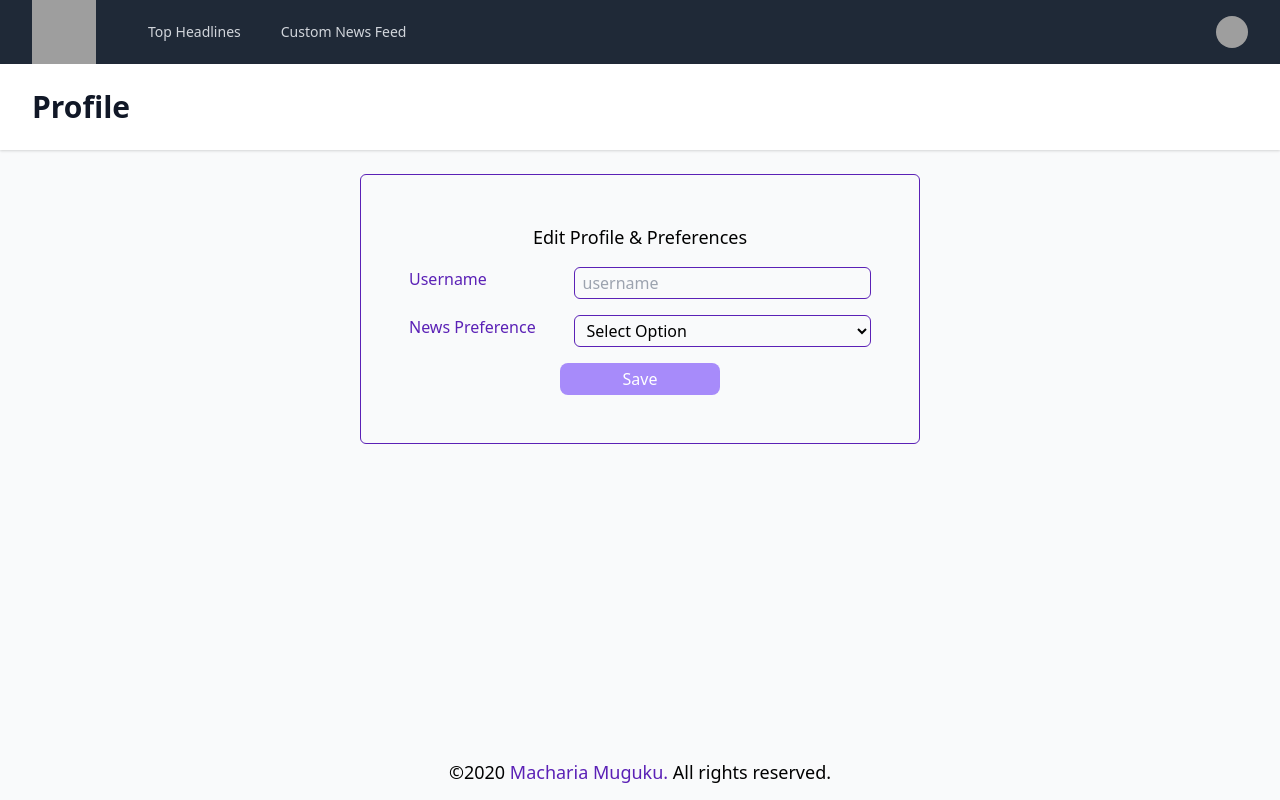
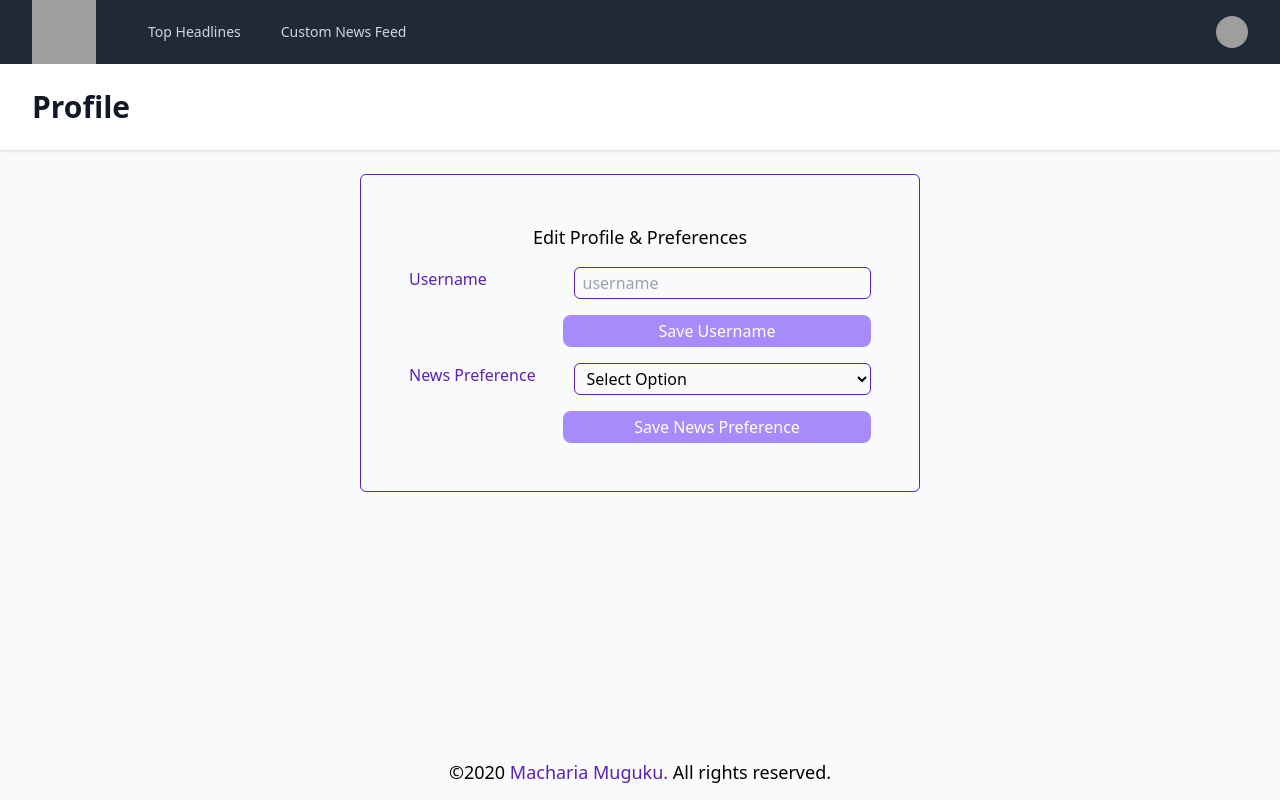
Before and after one commit to bridgecrew-perf6/nextjs-react-tailwind-react-query-news-app, a Next.js app: page /profile in a window 1280 px wide. Built offline with nearby package versions, Linux system fonts and the light colour scheme; grey boxes are pictures that could not be loaded.

Commit message:
save profile fields separately

```diff
--- a/pages/profile.js
+++ b/pages/profile.js
@@ -4,23 +4,19 @@ import HomeTemplate from "../components/homeTemplate";
 export default function profile() {
   const [userName, setUserName] = useState("");
   const [newsPreference, setNewsPreference] = useState("");
-  const [success, setSuccess] = useState(false);
+  const [success, setSuccess] = useState("");
 
   let __disabled = userName === "" && newsPreference === "";
 
   // save form data to local  storage
-  const saveToLocalStorage = () => {
-    // check for windows object when building/SSR
+  const saveToLocalStorage = (KEY, PROPERTY) => {
+    // check for windows object
+    // for when building/SSR
     if (typeof window !== "undefined") {
-      // unified user data object
-      let userObject = { newsPreference, userName };
-      // iterate
-      for (let property in userObject) {
       // if not empty set to local storage
-        if (userObject[property] !== "") {
-          localStorage.setItem(property, userObject[property]);
-          !success && setSuccess(true);
-        }
+      if (PROPERTY !== "") {
+        localStorage.setItem(KEY, PROPERTY);
+        !success && setSuccess(KEY);
       }
     }
   };
@@ -47,7 +43,7 @@ export default function profile() {
   useEffect(() => {
     const handleClick = (e) => {
       if (e.target && !e.target.classList.contains("form_submitter")) {
-        return setSuccess(false);
+        return setSuccess("");
       }
     };
     // add event listener when success banner is shown
@@ -64,11 +60,15 @@ export default function profile() {
       <div className="flex h-full w-full">
         <form className="flex flex-col m-0 lg:mx-auto my-auto p-6 lg:p-12 w-full lg:w-6/12 space-y-6 lg:space-y-4 border border-purple-800 rounded-md">
           {success && (
-            <h2 className="mx-auto text-base text-green-600">Success!</h2>
+            <h2 className="mx-auto text-base text-green-600">
+              Successfully set {success}!
+            </h2>
           )}
           <h2 className="mx-auto text-lg text-black">
             {`Edit Profile & Preferences`}
           </h2>
+
+          <div className="flex flex-col justify-end space-y-4">
             <div className="flex flex-row justify-between space-x-2 lg:space-x-4">
               <label htmlFor="username" className="text-purple-800 w-4/12">
                 Username
@@ -82,8 +82,29 @@ export default function profile() {
               />
             </div>
 
+            <button
+              type="button"
+              disabled={__disabled}
+              className={`form_submitter text-white rounded-lg w-8/12 h-8 ml-auto hover:bg-purple-400 focus:outline-none ${
+                __disabled
+                  ? "bg-purple-400 cursor-not-allowed"
+                  : "bg-purple-800 cursor-pointer"
+              }`}
+              onClick={(e) => {
+                e.preventDefault();
+                saveToLocalStorage("userName", userName);
+              }}
+            >
+              Save Username
+            </button>
+          </div>
+
+          <div className="flex flex-col justify-end space-y-4">
             <div className="flex flex-row justify-between space-x-2 lg:space-x-4">
-            <label htmlFor="news_preference" className="text-purple-800 w-4/12">
+              <label
+                htmlFor="news_preference"
+                className="text-purple-800 w-4/12"
+              >
                 News Preference
               </label>
 
@@ -105,18 +126,19 @@ export default function profile() {
             <button
               type="button"
               disabled={__disabled}
-            className={`form_submitter text-white rounded-lg w-40 h-8 mx-auto hover:bg-purple-400 focus:outline-none ${
+              className={`form_submitter text-white rounded-lg w-8/12 h-8 ml-auto hover:bg-purple-400 focus:outline-none ${
                 __disabled
                   ? "bg-purple-400 cursor-not-allowed"
                   : "bg-purple-800 cursor-pointer"
               }`}
               onClick={(e) => {
                 e.preventDefault();
-              saveToLocalStorage();
+                saveToLocalStorage("newsPreference", newsPreference);
               }}
             >
-            Save
+              Save News Preference
             </button>
+          </div>
         </form>
       </div>
     </HomeTemplate>
```
Lines whose indentation alone changed are shown as unchanged.
